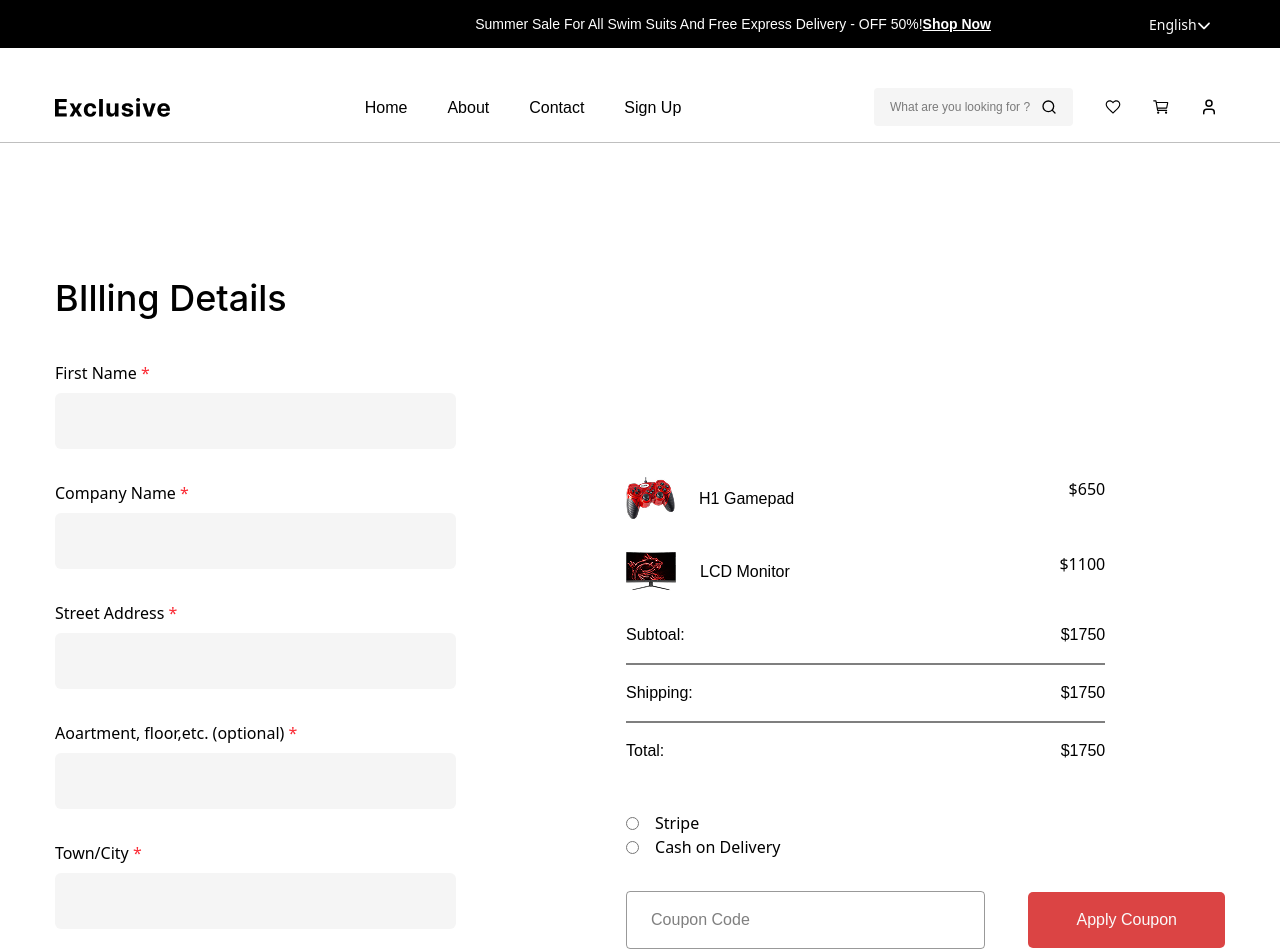
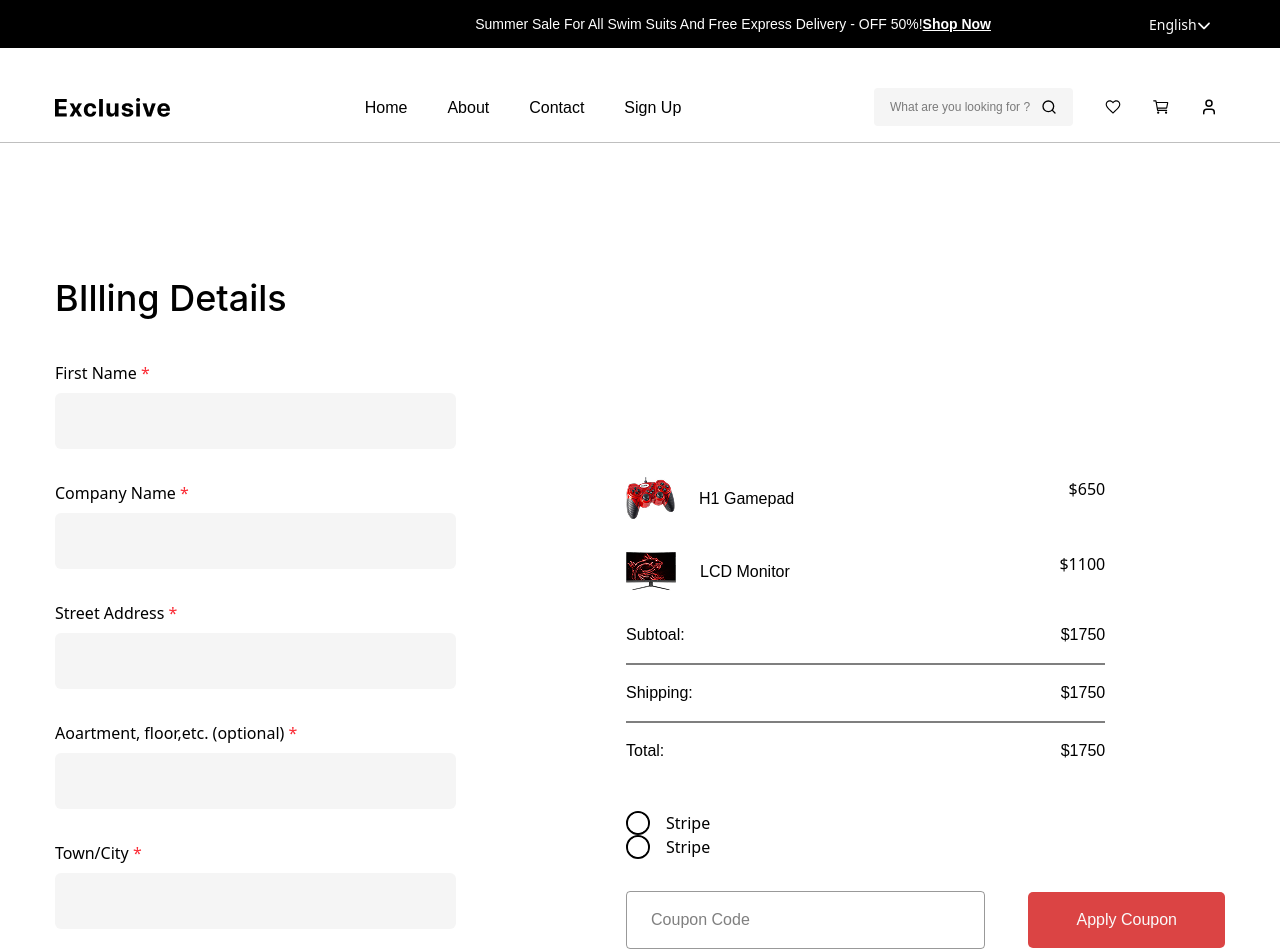
Before and after one commit to Roni006/exclusive, a React app: page /checkout in a window 1280 px wide. Shown: the top 952 px of the page. Built offline with nearby package versions, Linux system fonts and the light colour scheme; the HTML template or start-up script is replaced by a standard one.

Commit message:
input problem solve

```diff
--- a/src/components/BIllingDetails/BIllingDetails.jsx
+++ b/src/components/BIllingDetails/BIllingDetails.jsx
@@ -75,17 +75,67 @@ const BIllingDetails = () => {
 
                                 <div>
                                     <div className="flex items-center gap-4 ">
-                                        <input className="cursor-pointer border" type="radio" id='stripe' name="dot" />
-                                        <label className="cursor-pointer" htmlFor="stripe">Stripe</label>
+                                        {/* <input className="cursor-pointer border" type="radio" id='stripe' name="dot" />
+                                        <label className="cursor-pointer" htmlFor="stripe">Stripe</label> */}
+                                        <input
+                                            id="radio"
+                                            type="radio"
+                                            name="value1"
+                                            className="w-5 h-5 hidden peer"
+                                            defaultChecked=""
+                                        />
+                                        <label
+                                            htmlFor="radio"
+                                            className="relative flex items-center justify-center p-1 peer-checked:before:hidden before:block before:absolute before:w-full before:h-full before:bg-white w-6 h-6 cursor-pointer border-2 border-black rounded-full overflow-hidden"
+                                        >
+                                            <span className="bg-black rounded-full w-3 h-3" />
+                                        </label>
+                                        <label htmlFor="radio">Stripe</label>
+
+
                                     </div>
                                     <div className="flex items-center gap-4 ">
-                                        <input className="cursor-pointer border" type="radio" id='cash' name="dot"/>
-                                        <label className="cursor-pointer" htmlFor="cash">Cash on Delivery</label>
+                                          <input
+                                            id="cash"
+                                            type="radio"
+                                            name="value1"
+                                            className="w-5 h-5 hidden peer"
+                                            defaultChecked=""
+                                        />
+                                        <label
+                                            htmlFor="cash"
+                                            className="relative flex items-center justify-center p-1 peer-checked:before:hidden before:block before:absolute before:w-full before:h-full before:bg-white w-6 h-6 cursor-pointer border-2 border-black rounded-full overflow-hidden"
+                                        >
+                                            <span className="bg-black rounded-full w-3 h-3" />
+                                        </label>
+                                        <label htmlFor="cash">Stripe</label>
                                     </div>
                                 </div>
+
+                                {/* <div className="space-x-6 flex">
+                                    <div className="flex items-center">
+                                        <input
+                                            id="radio"
+                                            type="radio"
+                                            name="value1"
+                                            className="w-5 h-5 hidden peer"
+                                            defaultChecked=""
+                                        />
+                                        <label
+                                            htmlFor="radio"
+                                            className="relative flex items-center justify-center p-1 peer-checked:before:hidden before:block before:absolute before:w-full before:h-full before:bg-white w-6 h-6 cursor-pointer border-2 border-black rounded-full overflow-hidden"
+                                        >
+                                            <span className="bg-black rounded-full w-3 h-3" />
+                                        </label>
+                                    </div>
+                                </div> */}
+
+
+
+
                             </div>
                             <div className="flex justify-between items-center mt-8">
-                                <input className="w-[60%] py-4 px-6 border border-[rgba(0,0,0,0.4)] rounded-sm outline-0 text-[16px] font-poppins font-normal leading-6 " type="text" placeholder="Coupon Code"/>
+                                <input className="w-[60%] py-4 px-6 border border-[rgba(0,0,0,0.4)] rounded-sm outline-0 text-[16px] font-poppins font-normal leading-6 " type="text" placeholder="Coupon Code" />
                                 <button className="gblbtn cursor-pointer">Apply Coupon</button>
                             </div>
                             <div className="mt-8">
--- a/src/components/Navbar/Navbar.jsx
+++ b/src/components/Navbar/Navbar.jsx
@@ -49,8 +49,7 @@ const Navbar = () => {
                                 <li><Link to="/" >Home</Link></li>
                                 <li><a href="#">About</a></li>
                                 <li><a href="#">Contact</a></li>
-                                <li><a href="#">Sign Up</a></li>
-                            </ul>
+                                <li><Link to='signup' >Sign Up</Link></li>                        </ul>
                         </div>
                         <div className="w-[30%] flex items-center justify-end gap-6">
                             <div className="W-[243px] relative">
--- a/src/main.jsx
+++ b/src/main.jsx
@@ -8,6 +8,7 @@ import MainRoot from './components/MainRoot/MainRoot.jsx';
 import Cart from './components/Cart/Cart.jsx';
 import BIllingDetails from './components/BIllingDetails/BIllingDetails.jsx';
 import NotFount from './components/NotFount/NotFount.jsx';
+import Registration from './components/Registration/Registration.jsx';
 const router = createBrowserRouter([
   {
     path: "/",
@@ -17,6 +18,7 @@ const router = createBrowserRouter([
       { path: "wishlist", Component: WishList },
       { path: "cart", Component: Cart },
       { path: "checkout", Component: BIllingDetails },
+      { path: "signup", Component: Registration },
       { path: "*", Component: NotFount },
 
     ],
```
